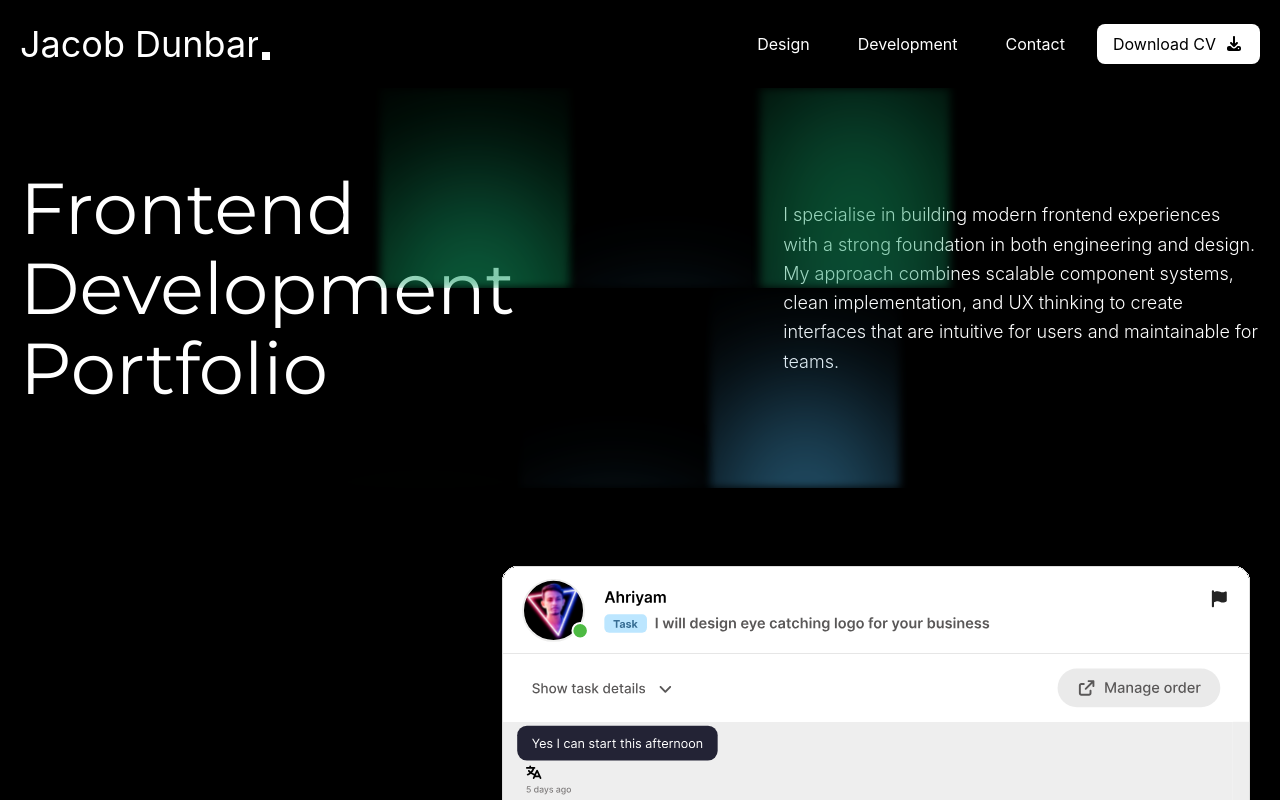
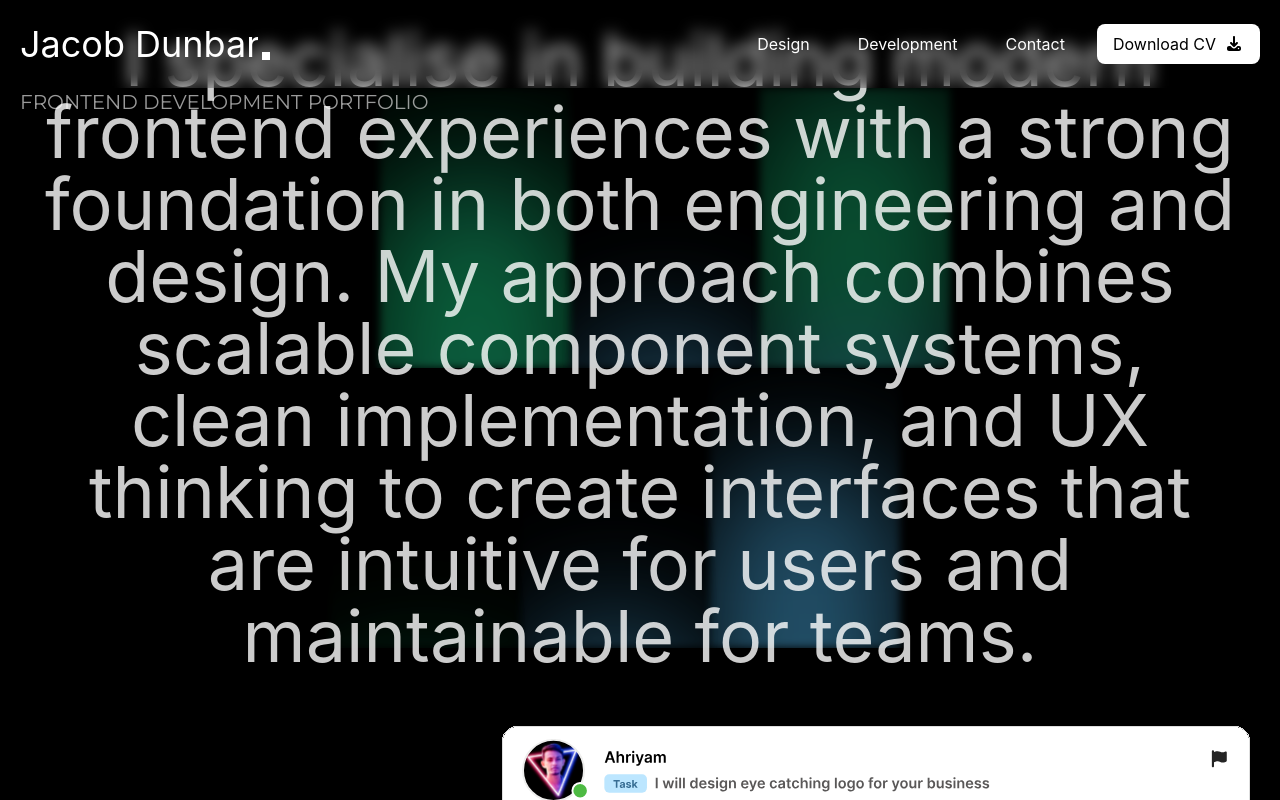
Before and after one commit to Jacob-Dunbar/website-2025, a Vue app: page /development in a window 1280 px wide. Shown: the top 800 px of the page. Built offline with nearby package versions, Linux system fonts and the light colour scheme.

Commit message:
hero sections styling update

```diff
--- a/src/components/CaseStudyHero.vue
+++ b/src/components/CaseStudyHero.vue
@@ -21,8 +21,8 @@ export default {
 </script>
 
 <template>
-  <div class="bg-main-dark text-main-light w-full flex justify-center relative">
-    <div class="max-w-7xl mx-5 flex flex-col gap-18 py-12 md:py-22 md:items-center md:flex-row">
+  <div id="hero" class="bg-main-dark text-main-light w-full min-h-[70vh] flex justify-center relative">
+    <div class="max-w-7xl mx-5 flex flex-col gap-18 py-12 z-10 md:py-22 md:items-center md:flex-row">
       <div class="lg:w-1/2">
         <h2 class="text-5xl md:text-7xl">
           {{ title }}
--- a/src/components/PortfolioHero.vue
+++ b/src/components/PortfolioHero.vue
@@ -16,15 +16,13 @@ export default {
 </script>
 
 <template>
-  <section class="w-full bg-main-dark text-main-light flex md:h-[50vh] justify-center relative">
-    <div class="mx-5 flex flex-col md:flex-row md:items-center max-w-7xl gap-12 py-12 z-0">
-      <div class="md:w-3/5">
-        <h2 class="text-5xl leading-16 md:leading-20 md:text-7xl">
-          {{ title }}
-        </h2>
-      </div>
+  <section id="hero" class="w-full bg-main-dark text-main-light flex h-[70vh] justify-center relative">
+    <div class="mx-5 flex flex-col md:items-start justify-center max-w-7xl w-full] gap-22 py-12 z-10 relative">
+      <h2 class="absolute top-2 md:top-0 left-0 text-sm md:text-xl uppercase opacity-60">{{ title }}</h2>
 
-      <div class="md:w-2/5 text-lg font-light leading-relaxed flex flex-col gap-4">
+      <div
+        class="md:w-full text-4xl px-5 md:text-7xl text-center text-main-light/80 flex flex-col gap-8 mb-10 [&_span]:italic [&_span]:text-sky-700 [&_span]:font-semibold"
+      >
         <slot></slot>
       </div>
     </div>
```
